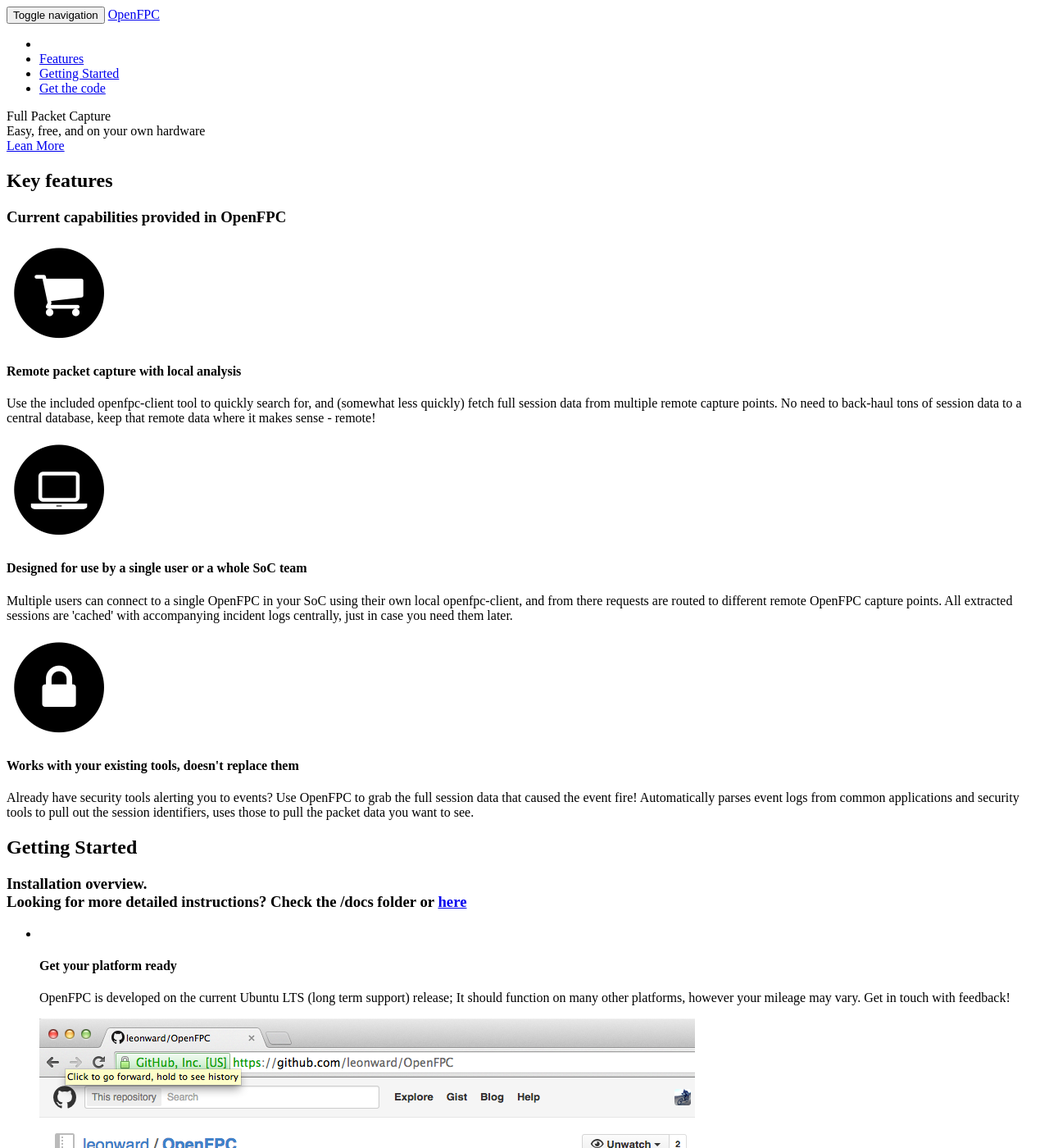
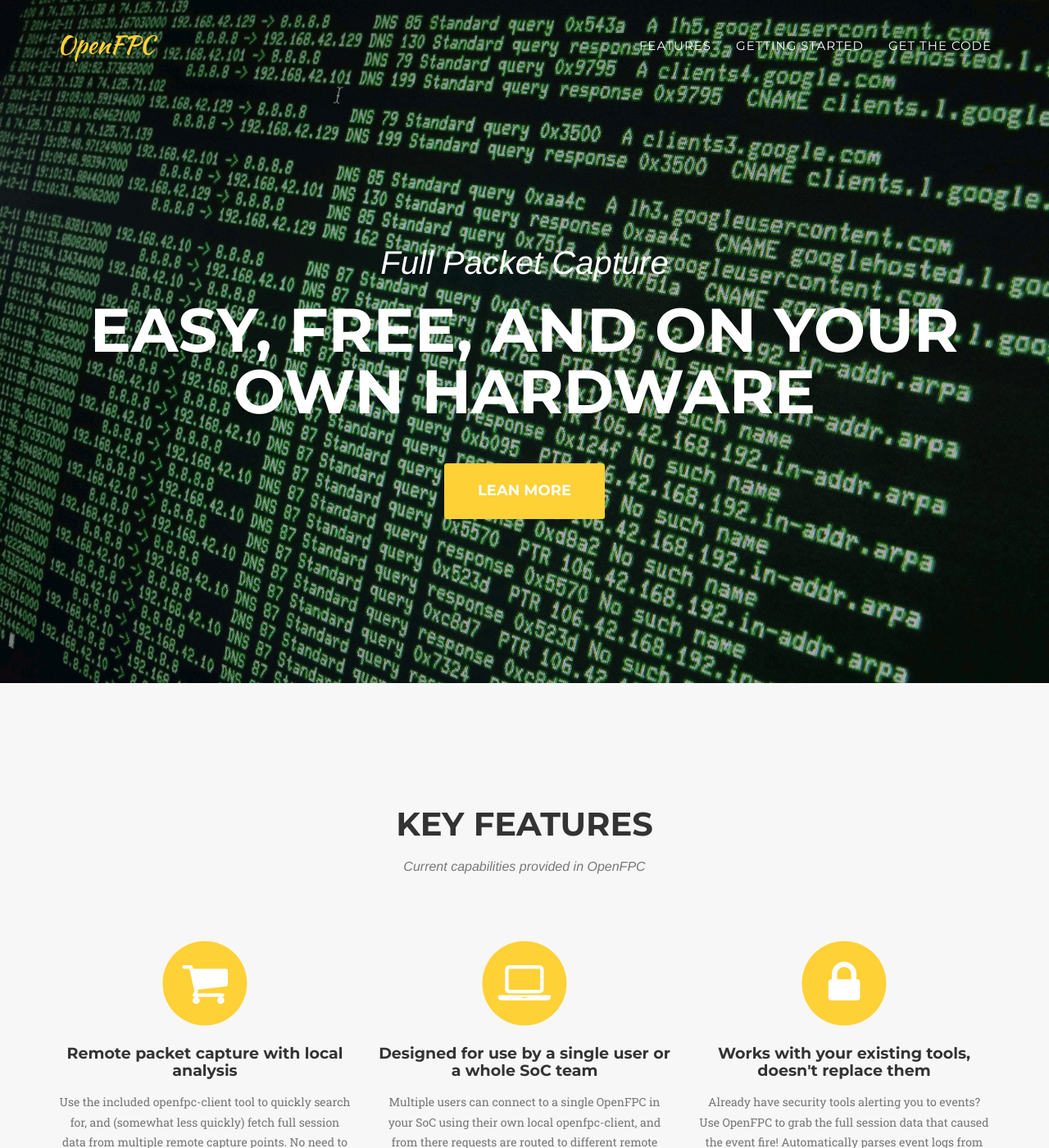
Before and after one commit to leonward/OpenFPC, a Jekyll site: the page built from index.html, in a window 1280 px wide and 1400 px high. Shown: the whole window at 82% size. Built offline with Jekyll 4.4.1, drawn with Linux system fonts in a browser that asks for light colours; some web fonts are replaced.

Commit message:
Still boot strapping

```diff
--- a/_config.yml
+++ b/_config.yml
@@ -35,7 +35,7 @@ install:
   step1:
     title: "Get your platform ready"
     body: "OpenFPC is developed on the current Ubuntu LTS (long term support) release; It should function on many other platforms, however your mileage may vary. Get in touch with feedback!"
-    image: "img/about/ubuntu_svg.png"
+    image: "img/ubuntu_svg.png"
   step2:
     title: "Get OpenFPC"
     body: "If you're using Ubuntu LTS, either download and install the packages dpkg, or add the apt repository and 'apt-get install openfpc'. Details of how to do this are available in the <a href='https://github.com/leonward/OpenFPC/blob/master/docs/INSTALL'> INSTALL </a>file. However if you want to live on the edge where you'll find different bugs, you're also welcome to <a href='http://github.com/leonward/openfpc'> clone the repo</a>"
--- /dev/null
+++ b/style.css
@@ -0,0 +1,3 @@
+---
+layout: style
+---
```
